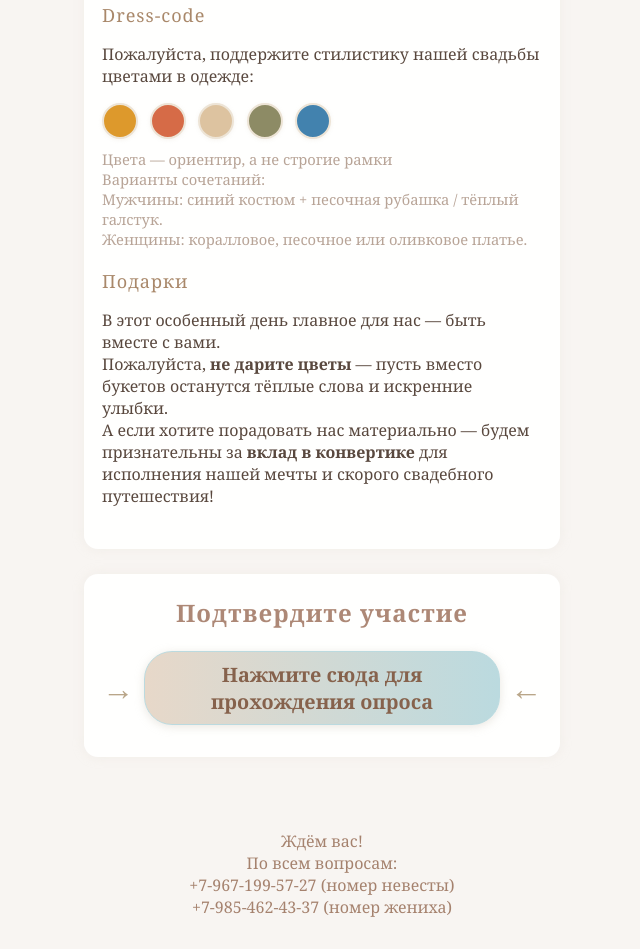
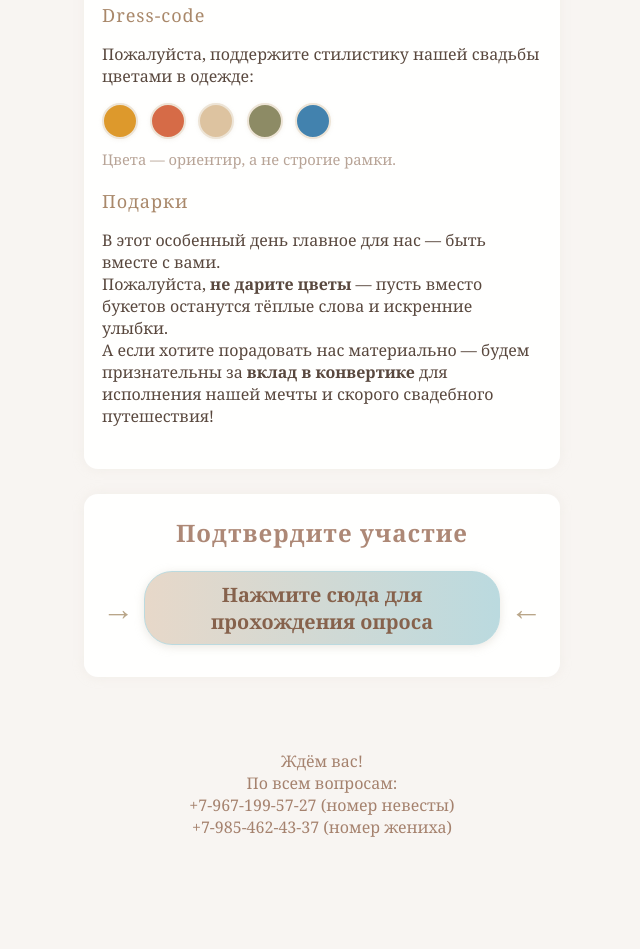
Before and after one commit to AERomanova/wedding-invite, a plain HTML site: page index.html in a window 1280 px wide. Shown: the part 1546-2495 px from the top of the page, without its empty margins (318-958 px from the left). After the commit the page ends 2415 px from the top, so only its background shows below. Drawn offline with Linux system fonts and the light colour scheme.

Commit message:
урезка текста по дресс-коду

```diff
--- a/index.html
+++ b/index.html
@@ -50,7 +50,7 @@
       <span class="color-circle" style="background:#4282ae"></span>
       <!-- Просто меняй эти цвета на свои -->
     </div>
-    <p class="dress-tip">Цвета — ориентир, а не строгие рамки<br>Варианты сочетаний:<br>Мужчины: синий костюм + песочная рубашка / тёплый галстук.<br>Женщины: коралловое, песочное или оливковое платье.
+    <p class="dress-tip">Цвета — ориентир, а не строгие рамки.
     </p>
   </div>
   <div class="detail-section">
```
